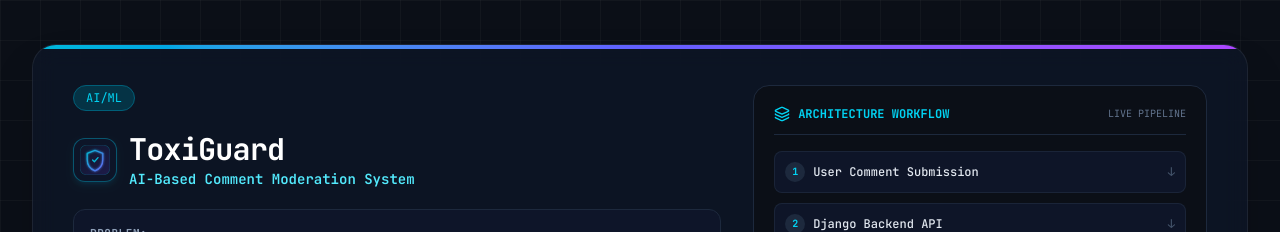
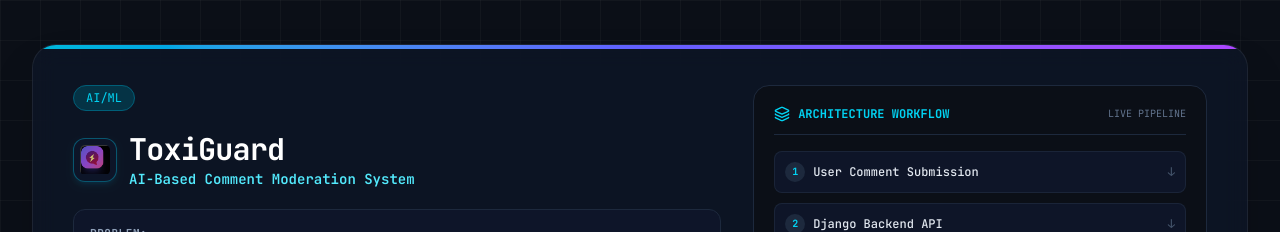
Before and after one commit to Lokesh-ig/personal-portfolio, a React (Vite) app: page / in a window 1280 px wide. Shown: the part 4060-4292 px from the top of the page. Built offline with nearby package versions, Linux system fonts and the light colour scheme.

Commit message:
Update ToxiGuard project logo

```diff
--- a/src/data/portfolioData.ts
+++ b/src/data/portfolioData.ts
@@ -176,7 +176,7 @@ export const PROJECTS: Project[] = [
     ],
     githubUrl: 'https://github.com/Lokesh-ig/Comment-Moderation_System',
     liveDemoUrl: 'https://comment-moderation-system-delta.vercel.app',
-    logoUrl: '/toxiguard-logo.svg',
+    logoUrl: '/toxiguard-logo.png',
     caseStudy: {
       problem:
         'Online communities face continuous risks from toxic, aggressive, or hateful comments. Moderating content manually creates severe human resource bottlenecks and exposes human moderators to high volumes of abusive text.',
```
Also changed, not shown: public/toxiguard-logo.png (added).
